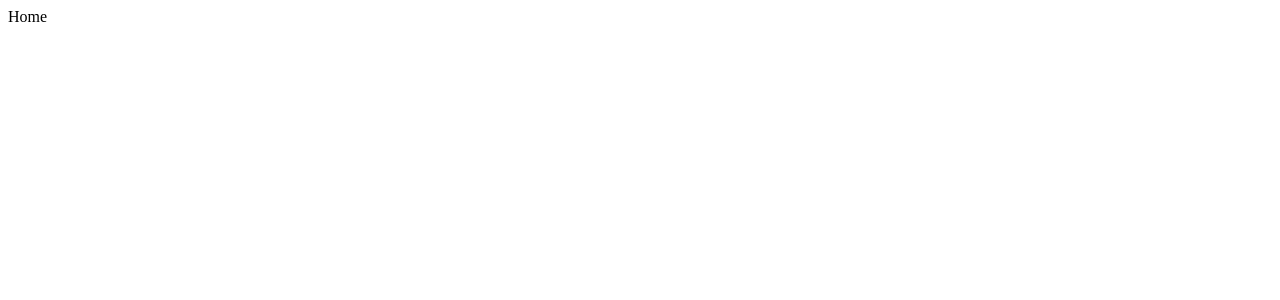
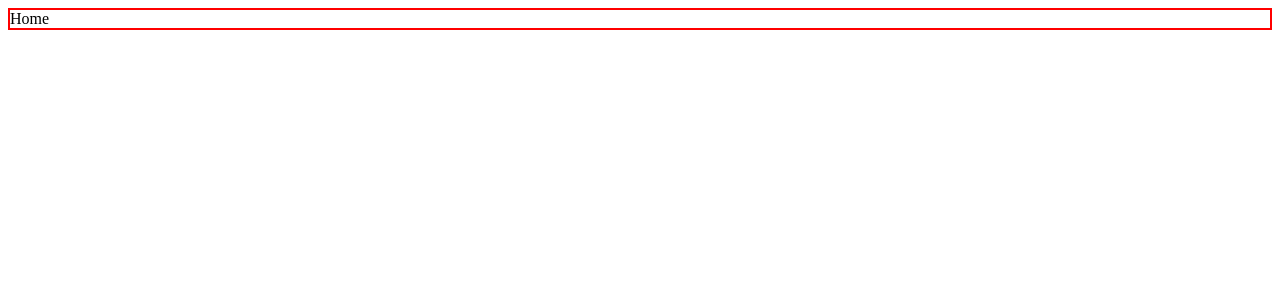
Before and after one commit to DemianVille/ProyectoFinDeAnio-Front-End, a React (Vite) app: page / in a window 1280 px wide. Shown: the top 300 px of the page. Built offline with nearby package versions, Linux system fonts and the light colour scheme.

Commit message:
provitional style

```diff
--- a/src/App.css
+++ b/src/App.css
@@ -0,0 +1,5 @@
+div{
+  border: 1px solid red;
+}
+header{border: 1px solid blue;}
+footer{border: 1px solid purple;}
```
